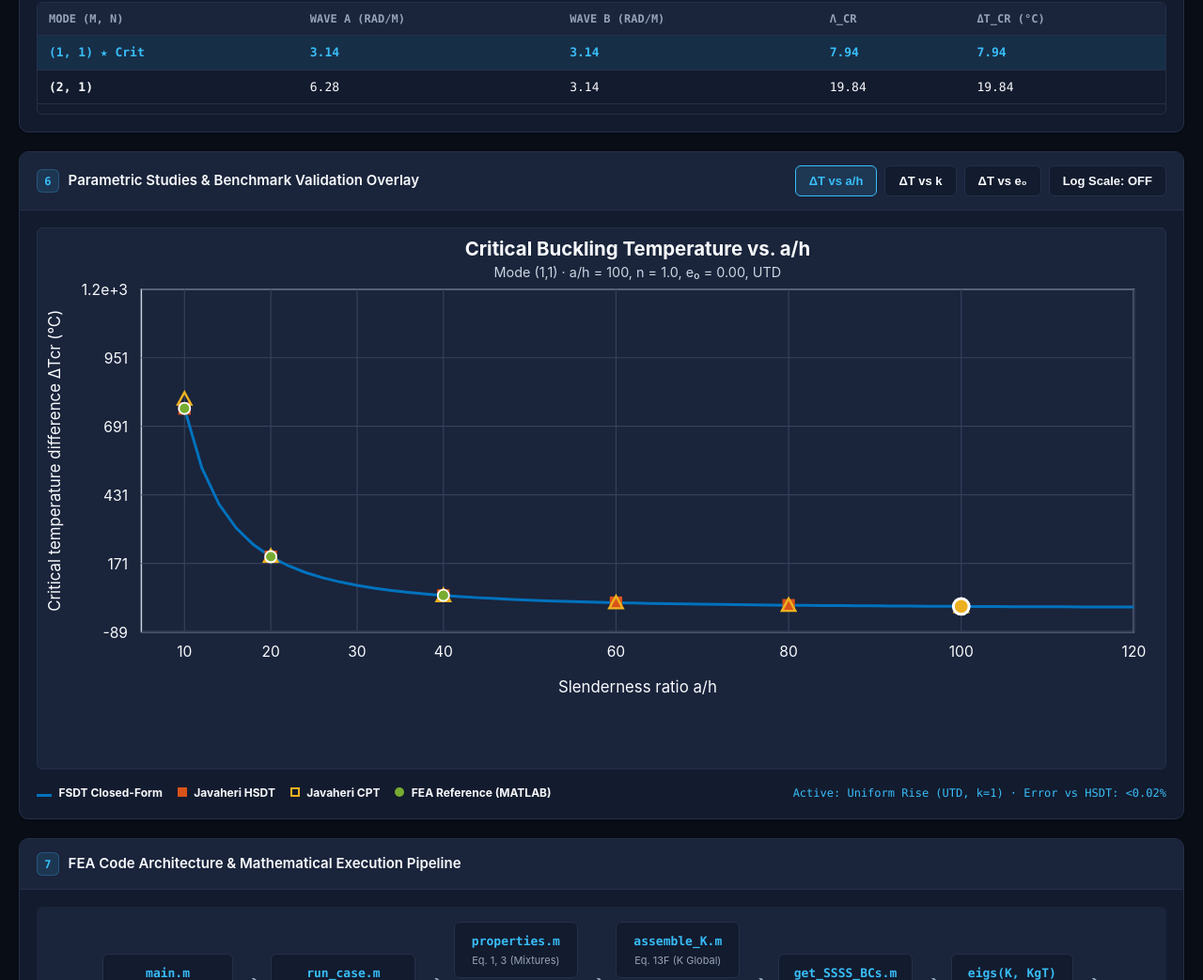
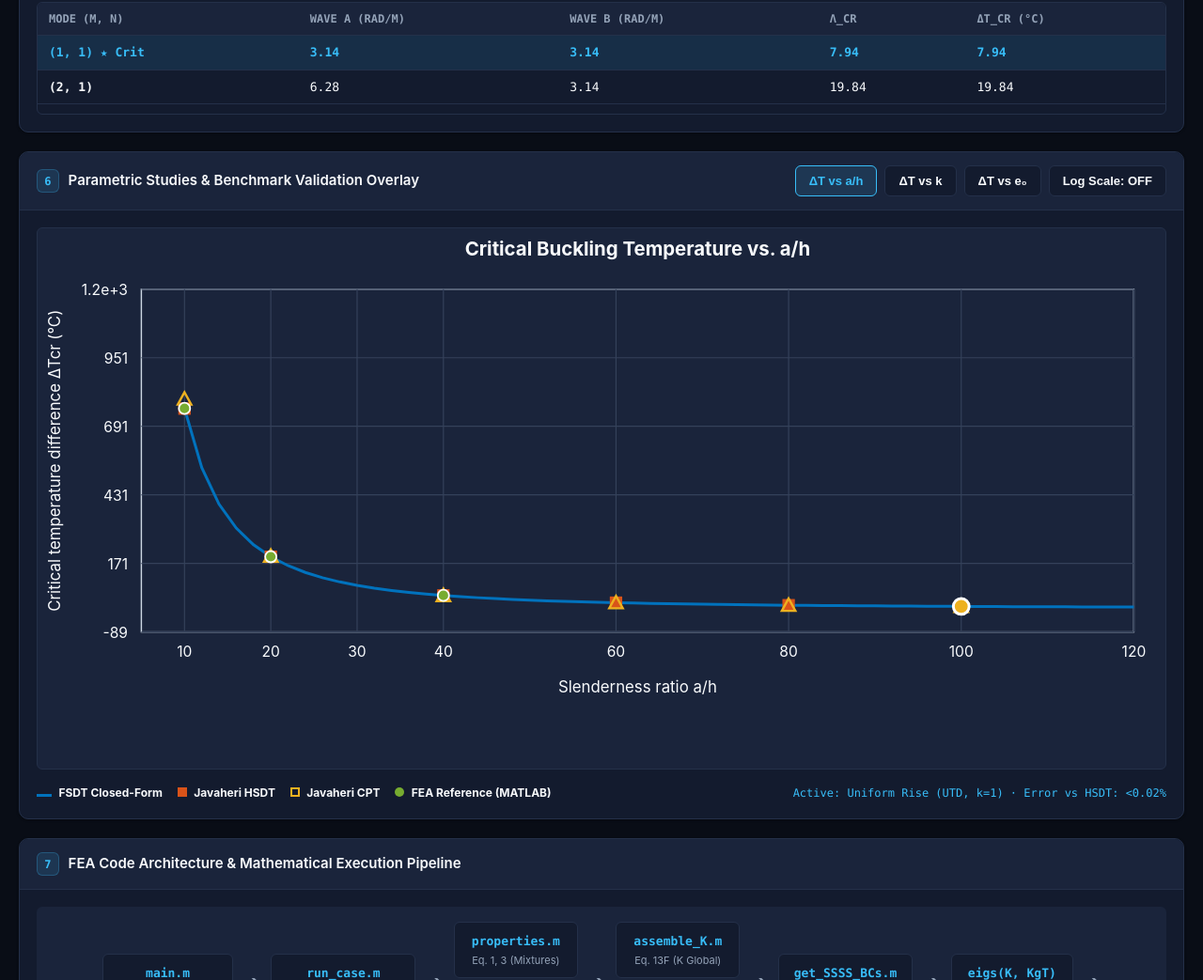
Before and after one commit to harimb53/fgm-plate-thermal-buckling, a plain HTML site: page index.html in a window 1280 px wide. Shown: the part 1811-2854 px from the top of the page at 94% size. Drawn offline with Linux system fonts and the light colour scheme.

Commit message:
Remove parametric chart subtitle

```diff
--- a/index.html
+++ b/index.html
@@ -1885,7 +1885,6 @@ footer.app-footer {
     const fmt = (value) => Math.abs(value) >= 1000 ? value.toExponential(1) : (Math.abs(value) < 1 ? value.toFixed(2) : value.toFixed(0));
     const xLabel = state.paramTab === 'ah' ? 'Slenderness ratio a/h' : (state.paramTab === 'k' ? 'Power-Law Gradation Index n' : 'Porosity volume fraction e₀');
     const title = state.paramTab === 'ah' ? 'Critical Buckling Temperature vs. a/h' : (state.paramTab === 'k' ? 'Critical Buckling Temperature vs. n' : 'Critical Buckling Temperature vs. e₀');
-    const subtitle = `Mode (${modeM},${modeN}) · a/h = ${state.ah}, n = ${state.k.toFixed(1)}, e₀ = ${state.e0.toFixed(2)}, ${state.loadCase}`;
     const gridX = xTicks.map(x => `<line x1="${mapX(x)}" y1="${padT}" x2="${mapX(x)}" y2="${H - padB}" stroke="${matlab.grid}" stroke-width="1"/>`).join('');
     const gridY = yTicks.map(y => `<line x1="${padL}" y1="${mapY(y)}" x2="${padL + plotW}" y2="${mapY(y)}" stroke="${matlab.grid}" stroke-width="1"/>`).join('');
     const xLabels = xTicks.map(x => `<text x="${mapX(x)}" y="${H - padB + 22}" fill="${matlab.text}" font-size="13" text-anchor="middle">${x}</text>`).join('');
@@ -1895,7 +1894,6 @@ footer.app-footer {
       <rect x="${padL}" y="${padT}" width="${plotW}" height="${plotH}" fill="${matlab.background}" stroke="${matlab.axis}" stroke-width="1.2"/>
       ${gridX}${gridY}${xLabels}${yLabels}
       <text x="${padL + plotW / 2}" y="24" fill="${matlab.text}" font-size="17" font-weight="700" text-anchor="middle">${title}</text>
-      <text x="${padL + plotW / 2}" y="43" fill="${matlab.muted}" font-size="12" text-anchor="middle">${subtitle}</text>
       <text x="${padL + plotW / 2}" y="${H - 18}" fill="${matlab.text}" font-size="14" text-anchor="middle">${xLabel}</text>
       <text x="20" y="${padT + plotH / 2}" fill="${matlab.text}" font-size="14" text-anchor="middle" transform="rotate(-90 20 ${padT + plotH / 2})">Critical temperature difference ΔTcr (°C)</text>
       <path d="${curvePath}" fill="none" stroke="${matlab.blue}" stroke-width="2.5"/>
```
